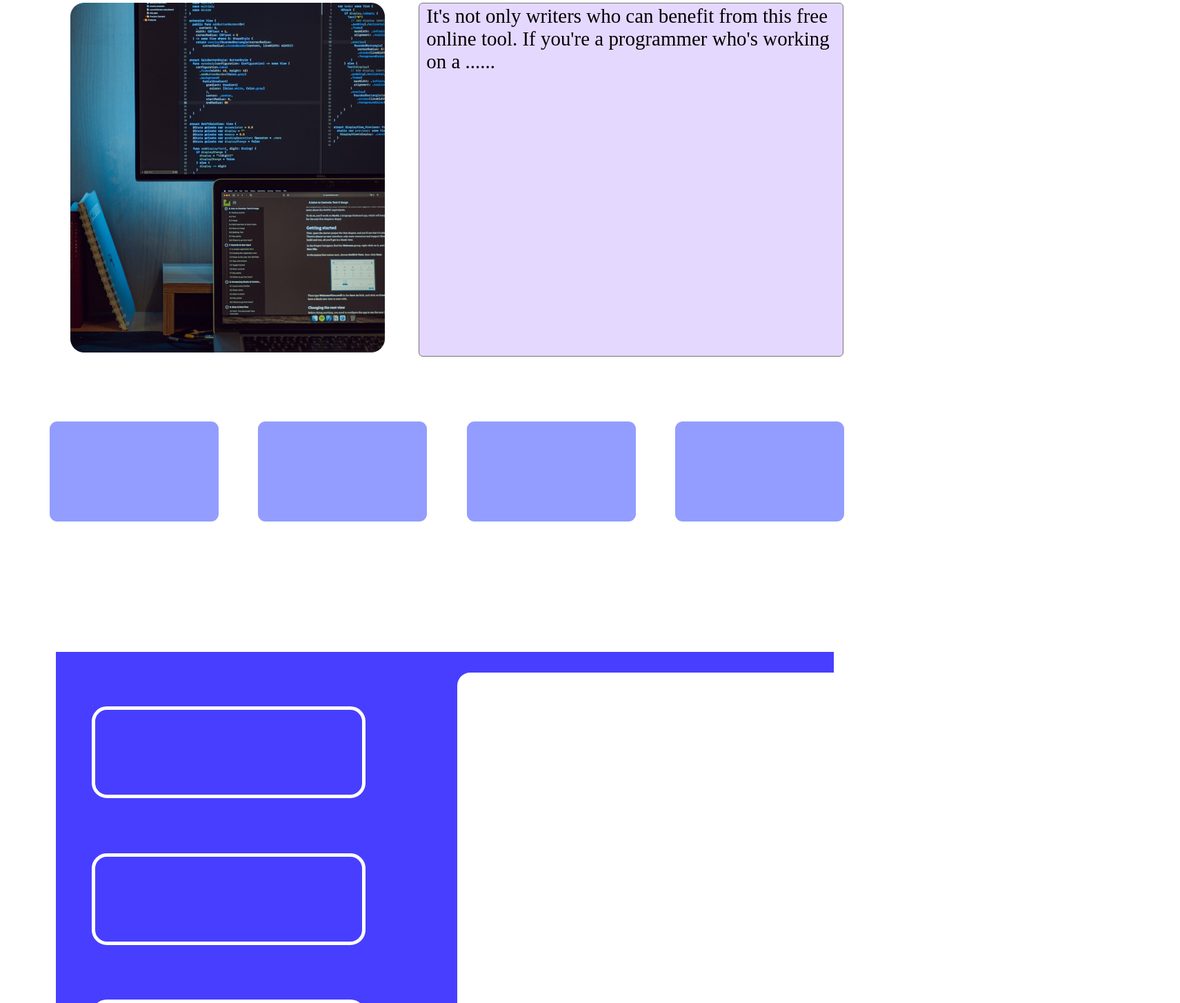
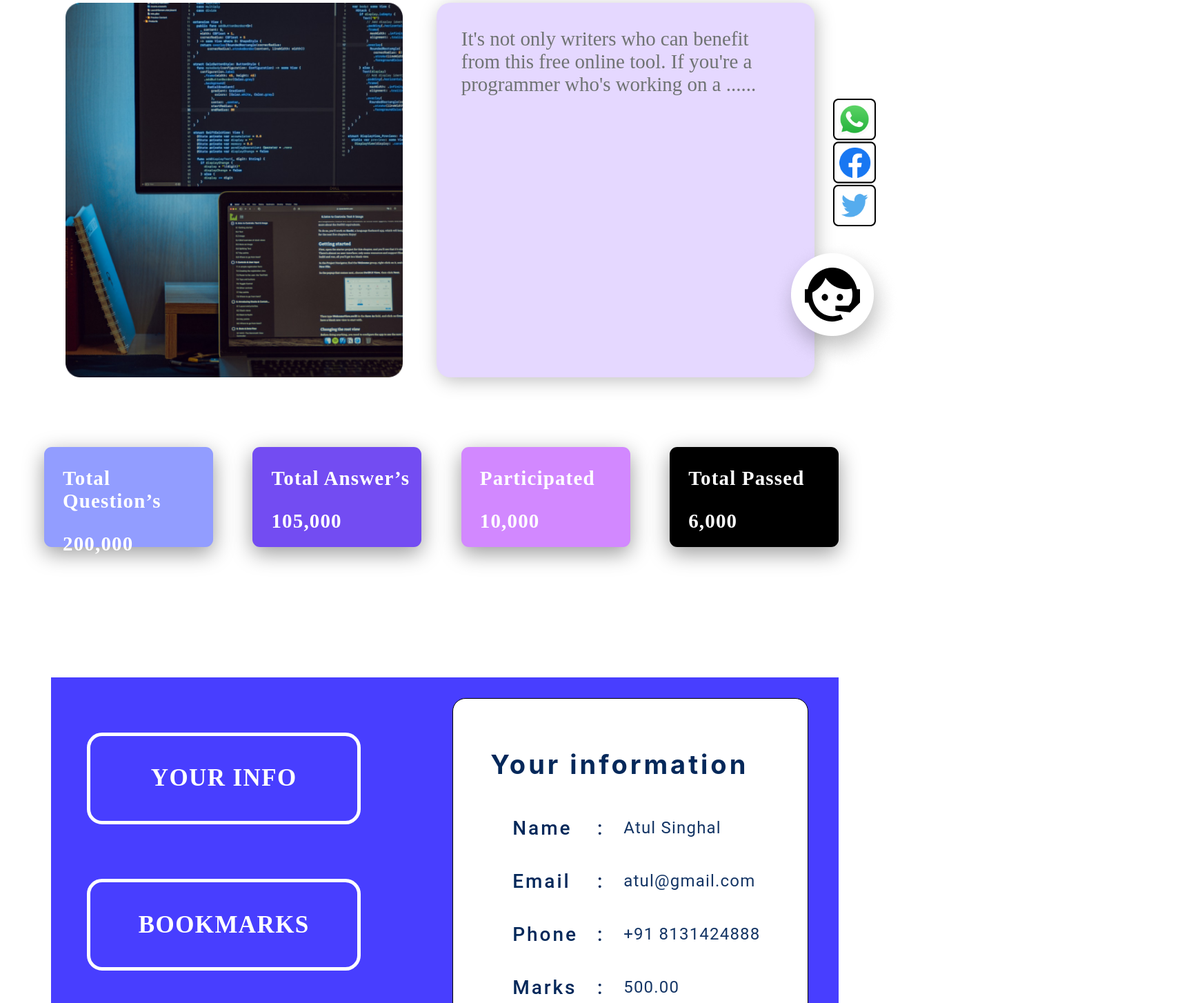
Before and after one commit to Sushanth-Personal/Micro-project-2, a plain HTML site: page index.html in a window 1280 px wide. Shown: the part 285-1739 px from the top of the page at 69% size, 1711 px wide, since content can reach past the window. Drawn offline with Linux system fonts and the light colour scheme; a web font is replaced by a local one.

Commit message:
Final submission

```diff
--- a/index.html
+++ b/index.html
@@ -13,6 +13,9 @@
     />
   </head>
   <body>
+   <div class="chat-icon">
+      <img #id="chat-icon" src="chat icon.png" alt="chat icon">
+   </div>
     <div class="nav-bar">
       <div id="dappr-name">Dappr</div>
       <nav class="tray">
@@ -20,7 +23,9 @@
           <li class="home">Home</li>
           <li class="about-us">About us</li>
           <li class="information">Information</li>
-          <li class="more">More</li>
+          <li class="more">More
+            <img src="downarrow.png" id="down-arrow">
+          </li>
         </ul>
       </nav>
       <form class="search-bar" method="get">
@@ -29,8 +34,8 @@
         <img src="search.png" id="search-icon" />
       </form>
 
-      <div id="side-menu-icon">
-        <img src="threelines.png" />
+      <div class="side-menu-icon">
+        <img src="threelines.png" id="side-menu-icon"/>
       </div>
     </div>
     <div class="top">
@@ -38,29 +43,67 @@
         <img id="pic" src="top-card-a.png" alt="A picture come here" />
       </div>
       <div class="col-right">
+        <div class="text-area-outer">
         <textarea id="text-area" name="text-area">
 It's not only writers who can benefit from this free online tool. If you're a programmer who's working on a ......
-            </textarea
-        >
+            </textarea>
+          </div>
+      </div>
+      <div class="social-media">
+        <img id="social-media" src="socialmedia-icons.png" alt="social-media">
       </div>
     </div>
     <div class="middle">
-      <div class="card mid-card-a"></div>
-      <div class="card mid-card-b"></div>
-      <div class="card mid-card-c"></div>
-      <div class="card mid-card-d"></div>
+      <div class="card mid-card-a">
+        <p>Total Question’s</p>
+        <p>200,000</p>
+      </div>
+      <div class="card mid-card-b">
+        <p>Total Answer’s</p>
+        <p>105,000</p>
+      </div>
+      <div class="card mid-card-c">
+        <p>Participated</p>
+        <p>10,000</p>
+      </div>
+      <div class="card mid-card-d">
+        <p>Total Passed</p>
+        <p>6,000</p>
+      </div>
     </div>
     <div class="bottom">
       <div class="bottom-box">
         <div class="bottom-a">
-          <button class="bottom-button" id="button1"></button>
-          <button class="bottom-button" id="button2"></button>
-          <button class="bottom-button" id="button3"></button>
+          <button class="bottom-button" id="button1">YOUR INFO</button>
+          <button class="bottom-button" id="button2">BOOKMARKS</button>
+          <button class="bottom-button" id="button3">SETTINGS</button>
         </div>
         <div class="bottom-b">
-            <div class="bottom-b-info">
-
-            </div>
+          <div class="bottom-b-info">
+            <h1>Your information</h1>
+            <table>
+              <tr>
+                <td>Name</td>
+                <td>:</td>
+                <td>Atul Singhal</td>
+              </tr>
+              <tr>
+                <td>Email</td>
+                <td>:</td>
+                <td>atul@gmail.com</td>
+              </tr>
+              <tr>
+                <td>Phone</td>
+                <td>:</td>
+                <td>+91 8131424888</td>
+              </tr>
+              <tr>
+                <td>Marks</td>
+                <td>:</td>
+                <td>500.00</td>
+              </tr>
+            </table>
+          </div>
         </div>
       </div>
     </div>
--- a/styles.css
+++ b/styles.css
@@ -1,12 +1,11 @@
-.body {
+body {
   width: 100vw;
-  height: 100vh;
+  height: 2072px;
   margin: 0;
   padding: 0;
   display: flex;
   flex-direction: column;
   align-items: center;
-  overflow: auto;
 }
 
 /* Navigation-bar */
@@ -22,16 +21,24 @@
   margin-left: -8px;
   margin-top: -8px;
   padding-right: 16px;
+  position:fixed;
+  top:0px;
 }
 
 .tray {
   margin-left: 3.8%;
+  width: 100%;
+  list-style: none;
+  margin: 0;
+  padding: 0;
+  gap: 47px;
+  margin-right: 45px;
 }
 
 .tray > ul {
   width: 100%;
   display: flex;
-  gap: 47px;
+  gap: 7.2%;
   justify-content: center;
   flex-wrap: nowrap;
   overflow: hidden;
@@ -43,19 +50,11 @@
   text-wrap: nowrap;
 }
 
-.menu-list {
-  width: 100%;
 
-  list-style: none;
-  margin: 0;
-  padding: 0;
-  gap: 47px; /* Space between menu items */
-  overflow: hidden;
-}
-.menu-list li {
+.tray li {
   display: inline-block;
   white-space: nowrap;
-  overflow: hidden;
+  /* overflow: hidden; */
 }
 
 #dappr-name {
@@ -63,8 +62,13 @@
   font-size: 3.84rem;
   color: white;
   font-weight: 700;
-  margin-top: 27px;
+  margin-top:0;
   margin-left: 44px;
+  align-items: center;
+}
+
+#down-arrow{
+  margin-bottom: 7px;
 }
 
 .search-bar {
@@ -72,7 +76,8 @@
   display: flex;
   align-items: center;
   justify-content: center;
-  width: 24.5%;
+  width: 29%;
+
 }
 
 #search {
@@ -82,7 +87,6 @@
   height: 57px;
   border-radius: 63px;
   width: 314px;
-  margin-left: 73px;
   font-family: "DM Sans";
   font-weight: 400;
   font-size: 1.5rem;
@@ -100,41 +104,57 @@
   width: 67px;
   height: 46px;
   align-items: center;
-  margin: 53px;
+  margin-right: 53px;
+  margin-left: 123px;
 }
 
 /* Top-layer */
 .top {
   flex: 1;
   height: 507px;
-  width: 100%;
+  width: 100vw;
   display: flex;
-  justify-content: center;
-  gap: 49px;
-  /*  */
-  margin-top: 162px;
+  justify-content: space-between;
+  align-items:center;
+
+  margin-top: 289px;
 }
 .col-right {
-  width: 100%;
-  margin-right: 5%;
+  height: 100%;
+  width: 58%;
+}
+.text-area-outer{
+  height: 100%;
+  width: 96.5%;
+  border-radius: 20px;
+  border: 6px white;
+  background-color: #e5d8ff;
+  box-shadow: 3px 5px 27px 0px rgba(0,0,0,0.25);
+
 }
 
 #text-area {
-  height: 100%;
-  width: 100%;
+  width:82%;
+  height: 85%;
+  background-color: #e5d8ff;
   resize: none;
-  border-radius: 6px;
-  background-color: #e5d8ff;
   font-family: "DM Sans";
   font-weight: 400;
   font-size: 1.81rem;
-  padding-left: 10px;
+  border:none;
+  margin: 34px;
+  color:#6F7373;
 }
 
 .col-left {
+  height:100%;
   margin-left: 7.46%;
 }
 
+ #pic{
+  height:100%;
+  margin-right: 49px;
+}
 .middle {
   display: flex;
   justify-content: center;
@@ -148,14 +168,29 @@
   width: 19.5%;
   background-color: #929dff;
   border-radius: 11px;
+  color: white;
+  font-family: 'DM Sans';
+  font-weight: 700;
+  font-size:1.8125rem;
+  letter-spacing: 0.0725rem;
+  padding-left:27px;
+  box-shadow: 0px 9px 31px 0px rgba(0,0,0,0.4);
+
 }
 
 .mid-card-a {
   margin-left: 5%;
+  background-color: #929DFF;
 }
-
+.mid-card-b{
+  background-color: #734CF2;
+}
+.mid-card-c{
+  background-color:#D288FF ;
+}
 .mid-card-d {
   margin-right: 5%;
+  background-color: black;
 }
 
 .bottom {
@@ -163,6 +198,7 @@
   margin-top: 189px;
   height: 717px;
   display: block;
+  margin-bottom: 88px;
 }
 
 .bottom-box {
@@ -191,22 +227,106 @@
   border-radius: 22px;
   margin-left: 52px;
   margin-right: 133px;
+  font-size: 2.1875rem;
+  font-weight: 700;
+  font-family:'DM Sans';
+  letter-spacing: 0.087rem;
+  color: white;
 }
 
 .bottom-b {
   flex-grow: 1;
   display: flex;
   align-items: center;
+  justify-content: center;
 }
 
 .bottom-button:hover {
   background-color: #bce0f6;
+  color: black;
+  border:none;
 }
 
 .bottom-b-info {
-  width: 1004px;
+  width: 95%;
   height: 656px;
   background-color: #ffffff;
   border-radius: 19px;
   margin-right: 44px;
+  border: 1px solid black;
 }
+table tr td:first-child {
+  font-weight: 500;
+  font-family: 'Roboto', sans-serif;
+  color: #04285A;
+  font-size:1.75rem ;
+  letter-spacing: 0.183rem;
+  padding-left: 84px;
+  /* width: 1004px; */
+
+}
+
+table tr td{
+  padding-top: 41px;
+}
+
+table tr td:last-child {
+  font-weight: 400;
+  font-family: 'Roboto', sans-serif;
+  color: #143565;
+  font-size:1.5rem ;
+  letter-spacing: 0.075rem;
+  padding-left:25px
+
+}
+
+
+table tr td:nth-child(2) {
+  font-weight: 500;
+  font-family: 'Roboto', sans-serif;
+  color: #04285A;
+  font-size:1.75rem ;
+  letter-spacing: 0.183rem;
+  padding-left: 25px;
+}
+
+.bottom-b-info h1{
+  font-weight: 700;
+  font-family: 'Inter', sans-serif;
+  color: #04285A;
+  font-size:2.375rem ;
+  letter-spacing: 0.249rem;
+  padding-left: 54px;
+  margin-top: 72px;
+  margin-bottom: 10px;
+}
+.social-media {
+
+  position: sticky;
+  width: 88px;
+  height: 2027px;
+  margin-left: 2px;
+  margin-right: 10px;
+  display: flex;
+  justify-content: center;
+  align-items:center;
+
+}
+
+#social-media {
+  position: sticky;
+  top:220px;
+  width: 100%;
+  height: auto;
+  transform: translateY(-40px);
+
+}
+
+
+.chat-icon{
+  position:fixed;
+  left:87.15vw;
+  top:79vh;
+  width: 120px;
+  height: 120px;
+}
```
Also changed, not shown: chat icon.png (added), downarrow.png (added), socialmedia-icons.png (added), 1 other file.
